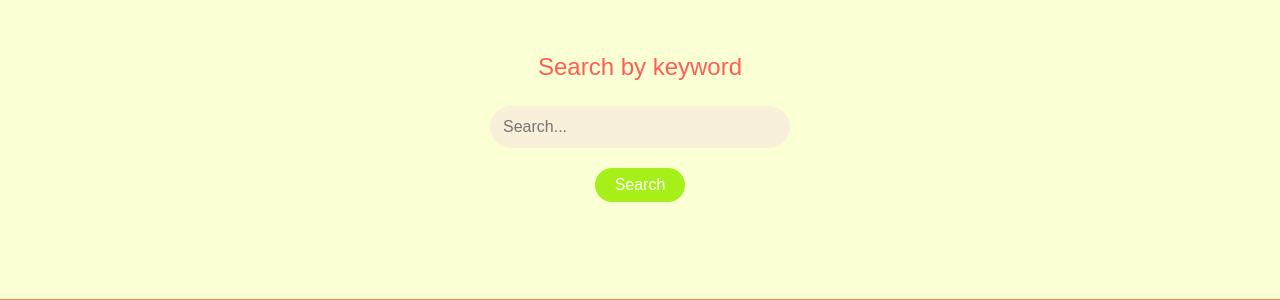
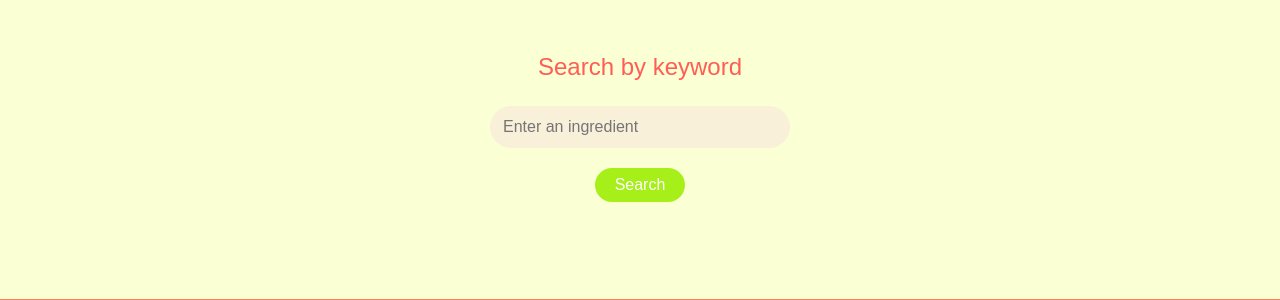
Before and after one commit to nadiamayangputri/foodtopia, a Node server app: page /lookup/searchresult in a window 1280 px wide. Shown: the part 171-471 px from the top of the page. Run offline with Node 20, Linux system fonts and the light colour scheme; some libraries are stand-ins or nearby versions; some web fonts are replaced.

Commit message:
search bar placeholder

```diff
--- a/views/ejs/dictionary/information.ejs
+++ b/views/ejs/dictionary/information.ejs
@@ -41,7 +41,7 @@
     <div class = "searchbox">
         <p class="searchtext">Search by keyword</p>
         <form>
-            <input type="text" name="search" placeholder="Search...">
+            <input type="text" name="search" placeholder="Enter an ingredient ">
             <div><a href="/information"><button type="button" class="search-btn"> Search </button></a></div>
         </form>
     </div>
--- a/views/ejs/dictionary/lookup.ejs
+++ b/views/ejs/dictionary/lookup.ejs
@@ -42,7 +42,7 @@
     <div class = "searchbox">
         <p class="searchtext">Search by keyword</p>
         <form>
-            <input type="text" name="search" placeholder="Search...">
+            <input type="text" name="search" placeholder="Enter an ingredient ">
             <div><a href='/lookup/searchresult'><button type="button" class="search-btn"> Search </button></a></div>
         </form>
     </div>
--- a/views/ejs/dictionary/searchresult.ejs
+++ b/views/ejs/dictionary/searchresult.ejs
@@ -47,7 +47,7 @@
     <div class = "searchbox">
         <p class="searchtext">Search by keyword</p>
         <form>
-            <input type="text" name="search" placeholder="Search...">
+            <input type="text" name="search" placeholder="Enter an ingredient ">
             <div><a href="/information"><button type="button" class="search-btn"> Search </button></a></div>
         </form>
     </div>
--- a/views/ejs/home.ejs
+++ b/views/ejs/home.ejs
@@ -49,7 +49,7 @@
 
             <form>
                 <label>Search food or food ingredient</label>
-                <input type="text" id="search" placeholder="Search...">
+                <input type="text" id="search" placeholder="Enter an ingredient ">
                 <button class="search-btn"><a href="/lookup/searchresult"> Search</a></button>
             </form>
 
```
